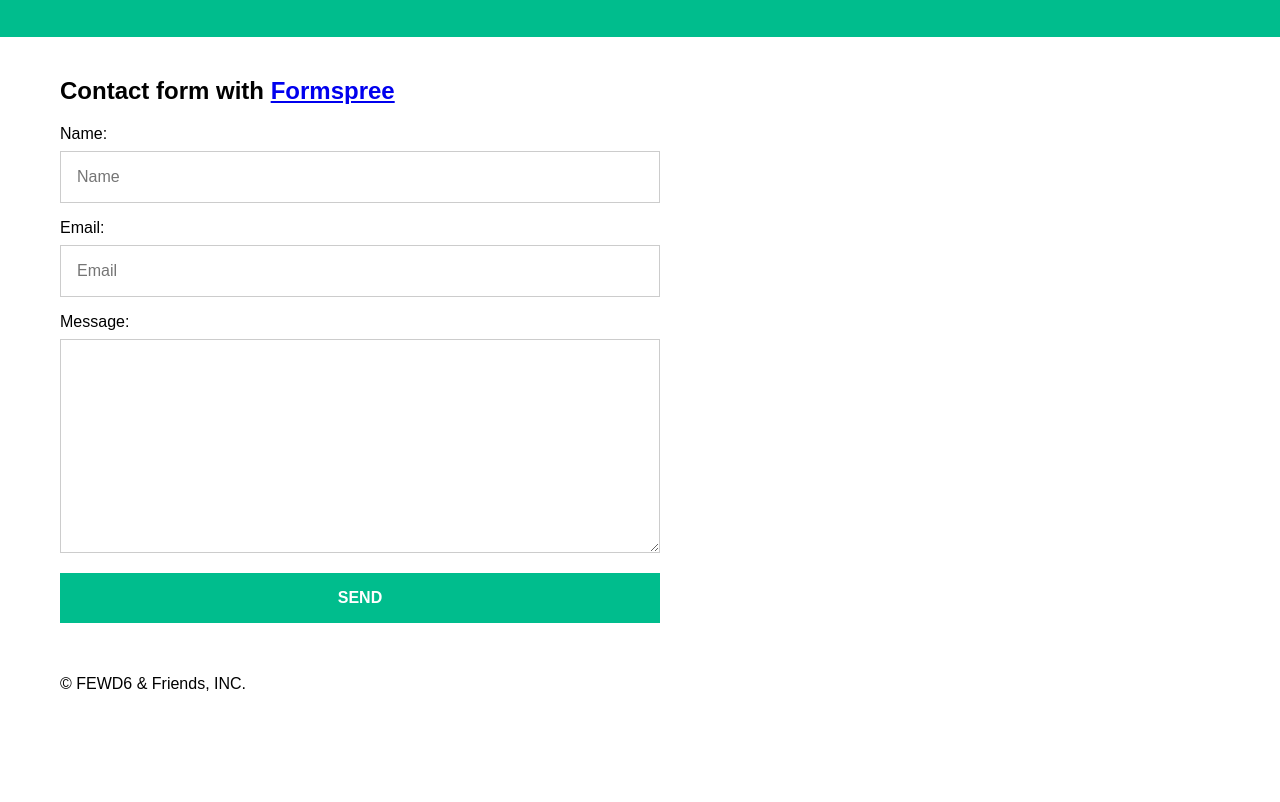
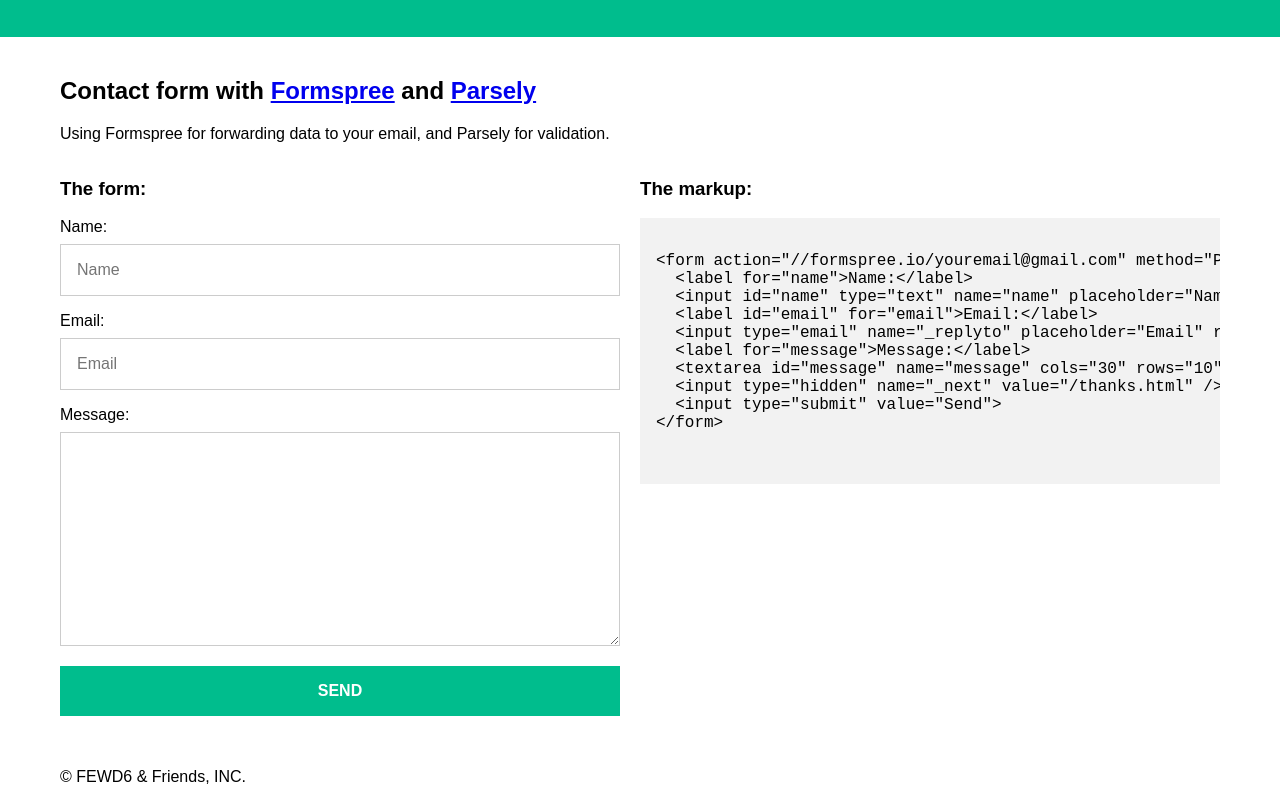
Before and after one commit to poopsplat/poopsplat.github.io, a plain HTML site: page index.html in a window 1280 px wide. Shown: the part 80-882 px from the top of the page. Before the commit the page ends 800 px from the top, so only its background shows below. Drawn offline with Linux system fonts and the light colour scheme.

Commit message:
Adding markup example and styling

```diff
--- a/css/style.css
+++ b/css/style.css
@@ -46,12 +46,28 @@
   max-width: 1200px;
 }
 
+.left {
+  margin-bottom: 0;
+}
+
+@media only screen and (min-width: 800px) {
+  .left,
+  .right {
+    width: 50%;
+    float: left;
+  }
+  .left {
+    margin-bottom: 0;
+    padding-right: 20px;
+  }
+}
+
+
 /******************************************
 /* Forms
 /*******************************************/
 form {
   width: 100%;
-  max-width: 600px;
 }
 
 input, textarea {
@@ -59,6 +75,7 @@
   padding: 1em;
   display: block;
   margin: 0 0 1em;
+  max-width: 100%;
   border: 1px solid #ccc;
 }
 
@@ -108,6 +125,18 @@
 }
 
 /******************************************
+/* Code
+/*******************************************/
+pre {
+  padding: 1em;
+  background: rgba(0,0,0,.05);
+}
+pre code {
+  margin: 0;
+  padding: 0;
+}
+
+/******************************************
 /* Header
 /*******************************************/
 header {
--- a/index.html
+++ b/index.html
@@ -19,9 +19,12 @@
     </header>
 
     <main>
-      <div class="container">
-        <h2>Contact form with <a href="http://formspree.io">Formspree</a></h2>
-        <form action="//formspree.io/matt.m.soria@gmail.com" method="POST" data-parsley-validate>
+      <div class="container clearfix">
+        <h2>Contact form with <a href="http://formspree.io">Formspree</a> and <a href="http://parsleyjs.org/doc/index.html#psly-frontend-form-validation">Parsely</a></h2>
+        <p>Using Formspree for forwarding data to your email, and Parsely for validation.</p>
+        <div class="left">
+          <h3>The form:</h3>
+          <form action="//formspree.io/youremail@gmail.com" method="POST" data-parsley-validate>
             <label for="name">Name:</label>
             <input id="name" type="text" name="name" placeholder="Name" required="true" data-parsley-error-message="I need to know what to call ya!">
             <label id="email" for="email">Email:</label>
@@ -31,6 +34,25 @@
             <input type="hidden" name="_next" value="/thanks.html" />
             <input type="submit" value="Send">
           </form>
+        </div>
+        <div class="right">
+          <h3>The markup:</h3>
+          <pre>
+            <code>
+&lt;form action="//formspree.io/youremail@gmail.com" method="POST" data-parsley-validate&gt;
+  &lt;label for="name"&gt;Name:&lt;/label&gt;
+  &lt;input id="name" type="text" name="name" placeholder="Name" required="true" data-parsley-error-message="I need to know what to call ya!"&gt;
+  &lt;label id="email" for="email"&gt;Email:&lt;/label&gt;
+  &lt;input type="email" name="_replyto" placeholder="Email" required="true" data-parsley-type="email" data-parsley-error-message="Oops! I'm gonna need a valid email, please!"&gt;
+  &lt;label for="message"&gt;Message:&lt;/label&gt;
+  &lt;textarea id="message" name="message" cols="30" rows="10"&gt;&lt;/textarea&gt;
+  &lt;input type="hidden" name="_next" value="/thanks.html" /&gt;
+  &lt;input type="submit" value="Send"&gt;
+&lt;/form&gt;
+            </code>
+          </pre>
+        </div>
+
       </div>
     </main>
 
```
Lines whose indentation alone changed are shown as unchanged.
